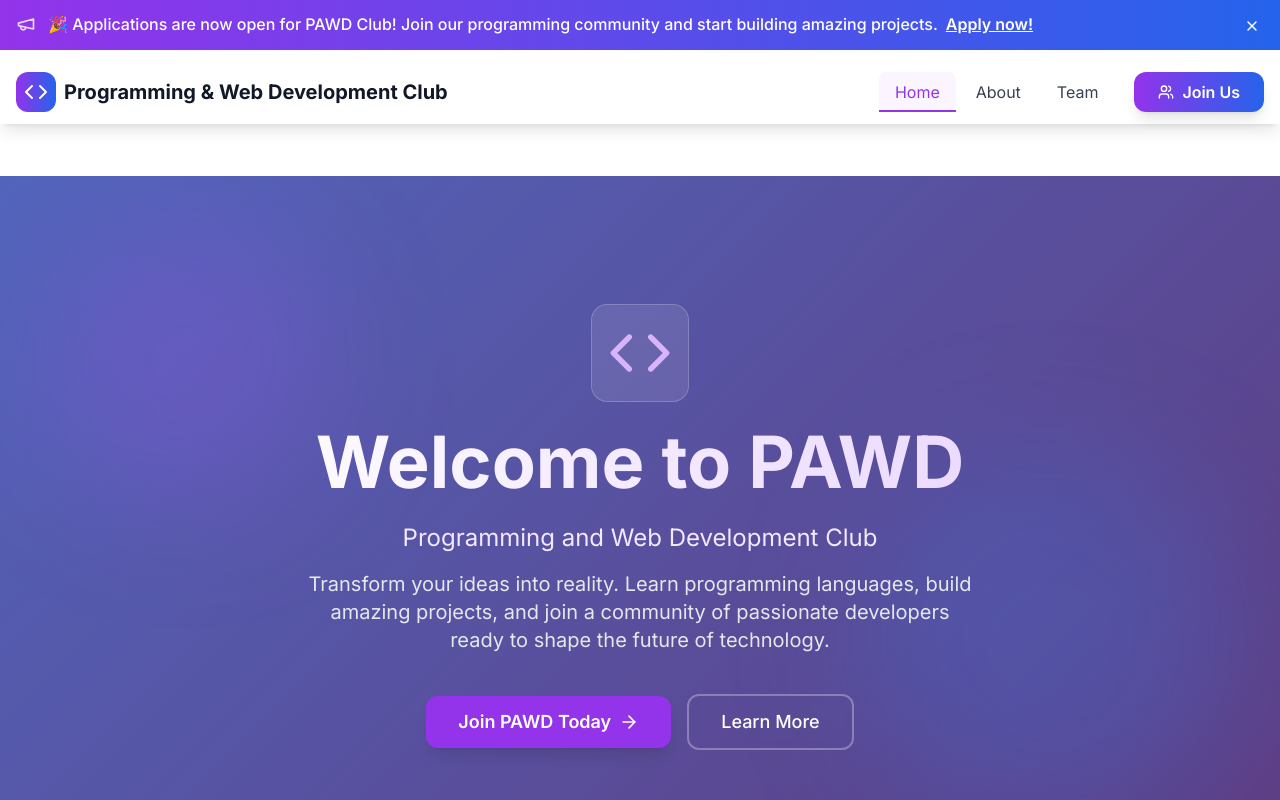
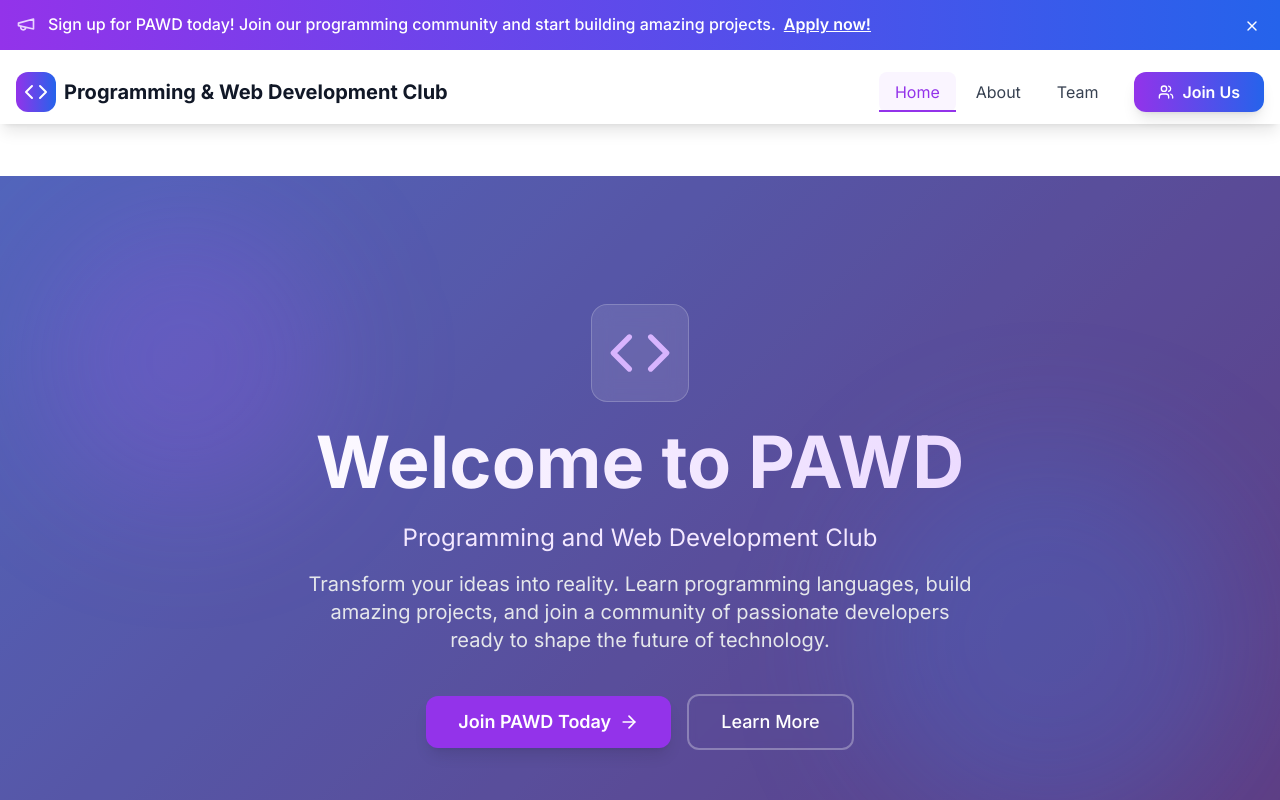
Before and after one commit to programmingcvhs/programmingcvhs.github.io, a Next.js app: page / in a window 1280 px wide. Shown: the top 800 px of the page. Built offline with nearby package versions, Linux system fonts and the light colour scheme.

Commit message:
Update Navbar.tsx

```diff
--- a/components/Navbar.tsx
+++ b/components/Navbar.tsx
@@ -43,7 +43,7 @@ export function Navbar() {
                 <div className="flex items-start space-x-3 flex-1 min-w-0">
                   <Megaphone className="w-5 h-5 text-purple-200 flex-shrink-0 mt-0.5" />
                   <p className="text-sm md:text-base font-medium leading-tight">
-                    <span className="hidden sm:inline">🎉 Applications are now open for PAWD Club! </span>
+                    <span className="hidden sm:inline">Sign up for PAWD today! </span>
                     Join our programming community and start building amazing projects.
                     <Link
                       href="/signup"
```
